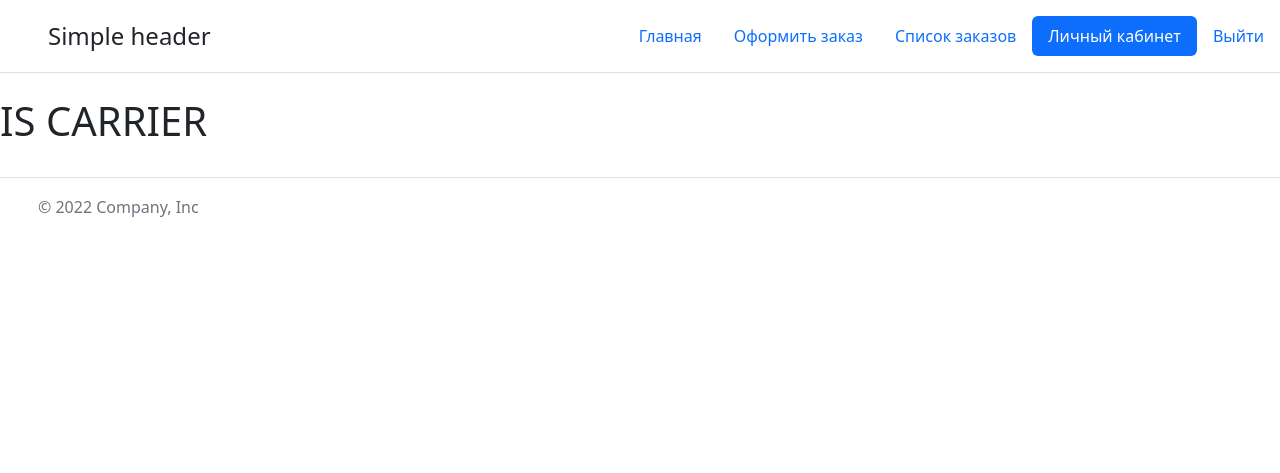
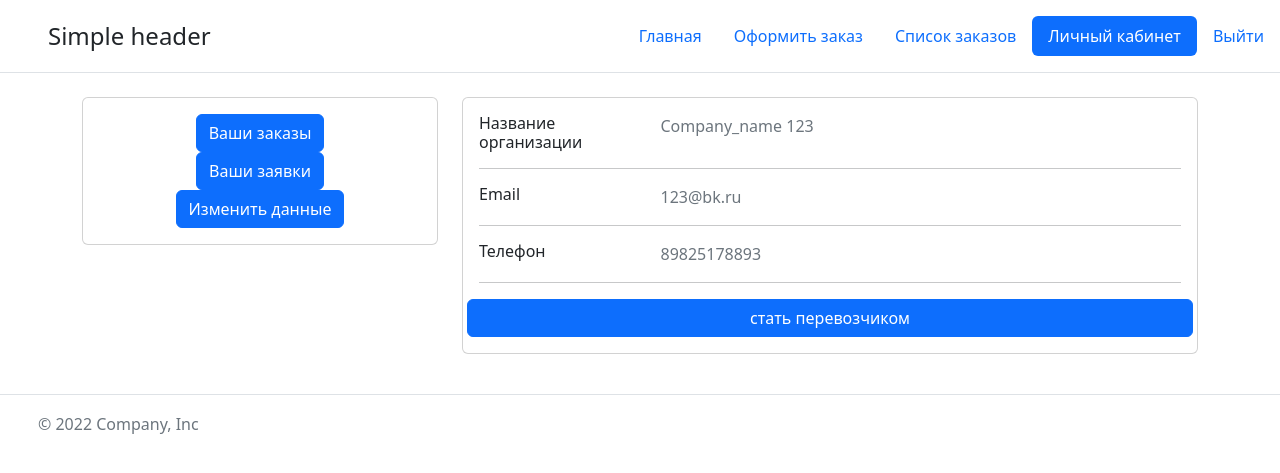
Before and after one commit to WarcfaPro/casper-PROJECT, a Django app: page /account in a window 1280 px wide. Shown: the top 473 px of the page. Run offline with Django 4.2, Linux system fonts and the light colour scheme; a user stored in the database is signed in.

Commit message:
06.10.2022 Warcfa

```diff
--- a/casper_project/casper_project/settings.py
+++ b/casper_project/casper_project/settings.py
@@ -118,7 +118,7 @@ USE_TZ = True
 
 STATIC_URL = 'static/'
 STATICFILES_DIRS =[
-    os.path.join(BASE_DIR, "static"),
+    os.path.join(BASE_DIR, "main/static"),
 ]
 # Default primary key field type
 # https://docs.djangoproject.com/en/4.1/ref/settings/#default-auto-field
--- a/casper_project/main/templates/main/account.html
+++ b/casper_project/main/templates/main/account.html
@@ -2,11 +2,63 @@
 
 
 {% block content %}
+<div class="container">
+    <div class="main-body">
+          <div class="row gutters-sm">
+            <div class="col-md-4 mb-3">
+              <div class="card">
+                <div class="card-body">
+                  <div class="d-flex flex-column align-items-center text-center">
 
-
-
-
-{% if request.user.is_carrier == True %}
-    <label for=""><h1>IS CARRIER</h1></label>
-{% endif %}
+                      <a href="#" class="btn btn-primary">Ваши заказы</a>
+                      {%if request.user.is_carrier%}
+                      {%if request.user.is_verified%}
+                      <a href="#" class="btn btn-primary">Ваши заявки</a>
+                      {%endif%}{%endif%}
+                    <div class="col-sm-12">
+                      <a class="btn btn-primary" href="#">Изменить данные</a>
+                    </div>
+                  </div>
+                </div>
+              </div>
+            </div>
+            <div class="col-md-8">
+              <div class="card mb-3">
+                <div class="card-body">
+                  <div class="row">
+                    <div class="col-sm-3">
+                      <h6 class="mb-0">Название организации</h6>
+                    </div>
+                    <div class="col-sm-9 text-secondary">
+                      {{request.user.company_name}}
+                    </div>
+                  </div>
+                  <hr>
+                  <div class="row">
+                    <div class="col-sm-3">
+                      <h6 class="mb-0">Email</h6>
+                    </div>
+                    <div class="col-sm-9 text-secondary">
+                      {{request.user.email}}
+                    </div>
+                  </div>
+                  <hr>
+                  <div class="row">
+                    <div class="col-sm-3">
+                      <h6 class="mb-0">Телефон</h6>
+                    </div>
+                    <div class="col-sm-9 text-secondary">
+                      {{request.user.phone}}
+                    </div>
+                  </div>
+                  <hr>
+                  <div class="row">
+                      <a href="#" class="btn btn-primary">стать перевозчиком</a>
+                  </div>
+                </div>
+              </div>
+            </div>
+          </div>
+        </div>
+    </div>
 {% endblock %}
--- a/casper_project/main/urls.py
+++ b/casper_project/main/urls.py
@@ -9,5 +9,6 @@ urlpatterns = [
     path('reg', views.register, name='register'),
     path('logout', views.logout_user, name='logout'),
     path('order/list', views.order_list, name='order_list'),
+    path('account/change', views.Account_change, name='change'),
 
 ]
--- a/casper_project/main/views.py
+++ b/casper_project/main/views.py
@@ -90,6 +90,12 @@ def order_list(request):
     page_number = request.GET.get('page')
     page_obj = paginator.get_page(page_number)
     page_paginator = page_obj.has_other_pages()
+    if not request.user.is_authenticated:
+        messages.danger(request, f'Вам необходимо зарегистрироваться!')
+        return redirect('login')
+    if not request.user.is_carrier or request.user.is_verified:
+        messages.danger(request, f'Вы не являетесь перевозчиком!')
+        return redirect('home')
     if request.method == 'POST':
         form = Add_Carrier_Order(request.POST)
         if form.is_valid():
@@ -98,7 +104,6 @@ def order_list(request):
             messages.success(request, f'Заявка оставлена!')
             return redirect('order_list')
         else:
-            print(form.errors.values())
             messages.warning(request, f'Ошибочка повторите попытку!')
             form = Add_Carrier_Order(request.POST)
             return render(request, 'main/order_list.html', {'title': 'Список заказов',
@@ -115,3 +120,9 @@ def order_list(request):
                                                     'page_paginator': page_paginator,
                                                     'form': form,
                                                     'query': p})
+
+
+def Account_change(request):
+    return redirect(request, 'main/account_change', {
+        'title': 'Изменение данных', 'active_account': 'active'
+    })
```
Also changed, not shown: casper_project/db.sqlite3.
